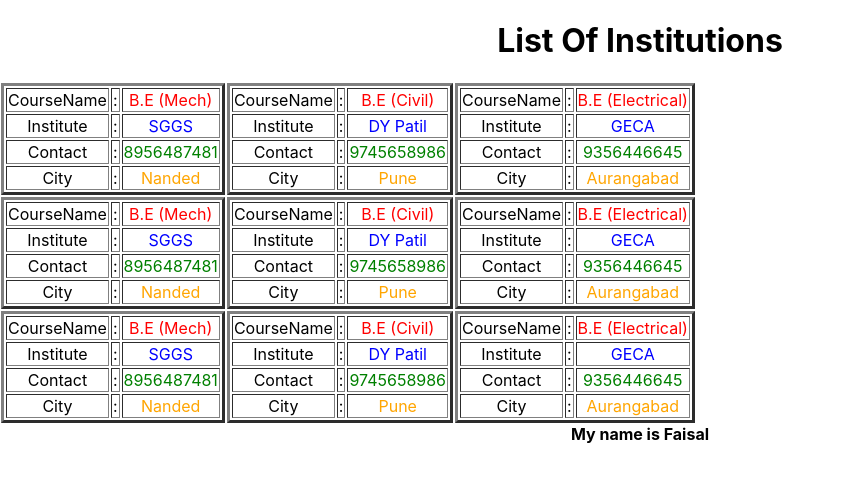
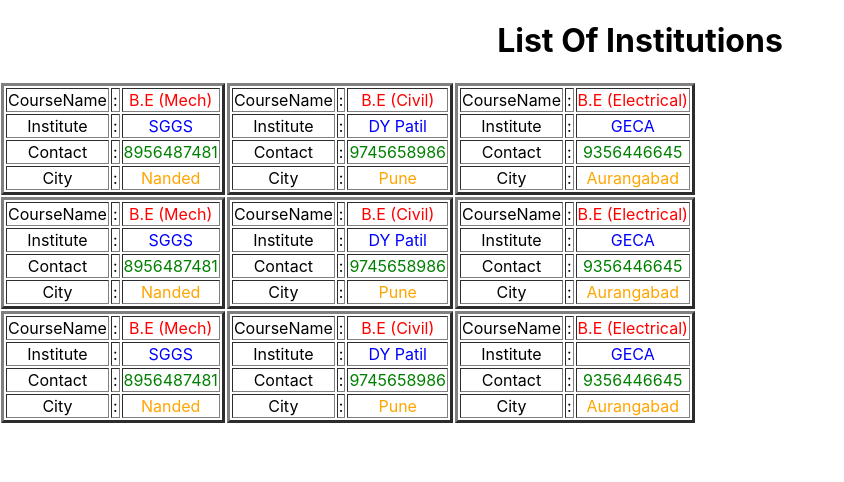
Before and after one commit to SajjadFaisal313/ReactJsSajjad, a React (Create React App) app in the folder myapp/: page / in a window 1280 px wide. Shown: the top 482 px of the page, without its empty margins (0-844 px from the left). Built offline with nearby package versions, Linux system fonts and the light colour scheme.

Commit message:
Update App.js

```diff
--- a/myapp/src/App.js
+++ b/myapp/src/App.js
@@ -22,7 +22,7 @@
      <td><CourseInfo CourseName="B.E (Civil)" Institute="DY Patil" City="Pune" Contact="9745658986"/></td>
      <td><CourseInfo CourseName="B.E (Electrical)" Institute="GECA" City="Aurangabad" Contact="9356446645"/></td>
      </tr>
-      <MyInfo />
+      {/* <MyInfo /> */}
     </div>
   );
 }
```
